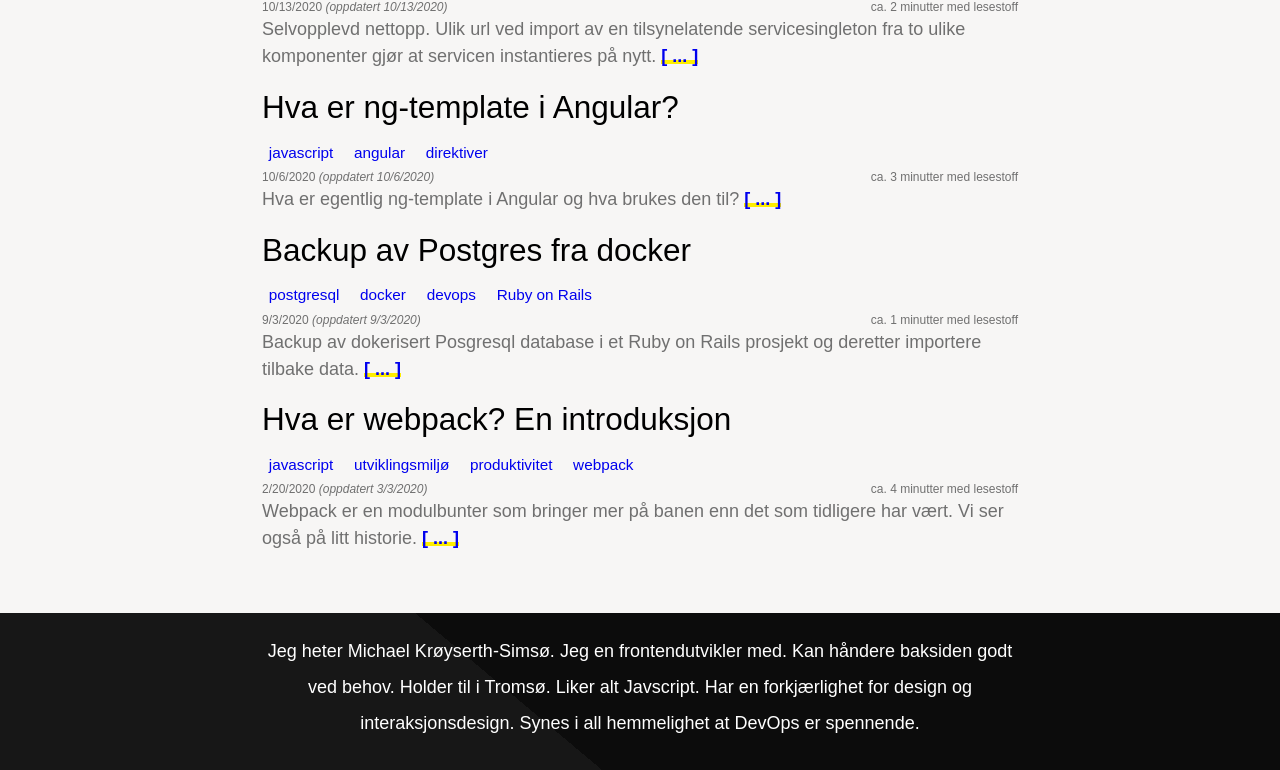
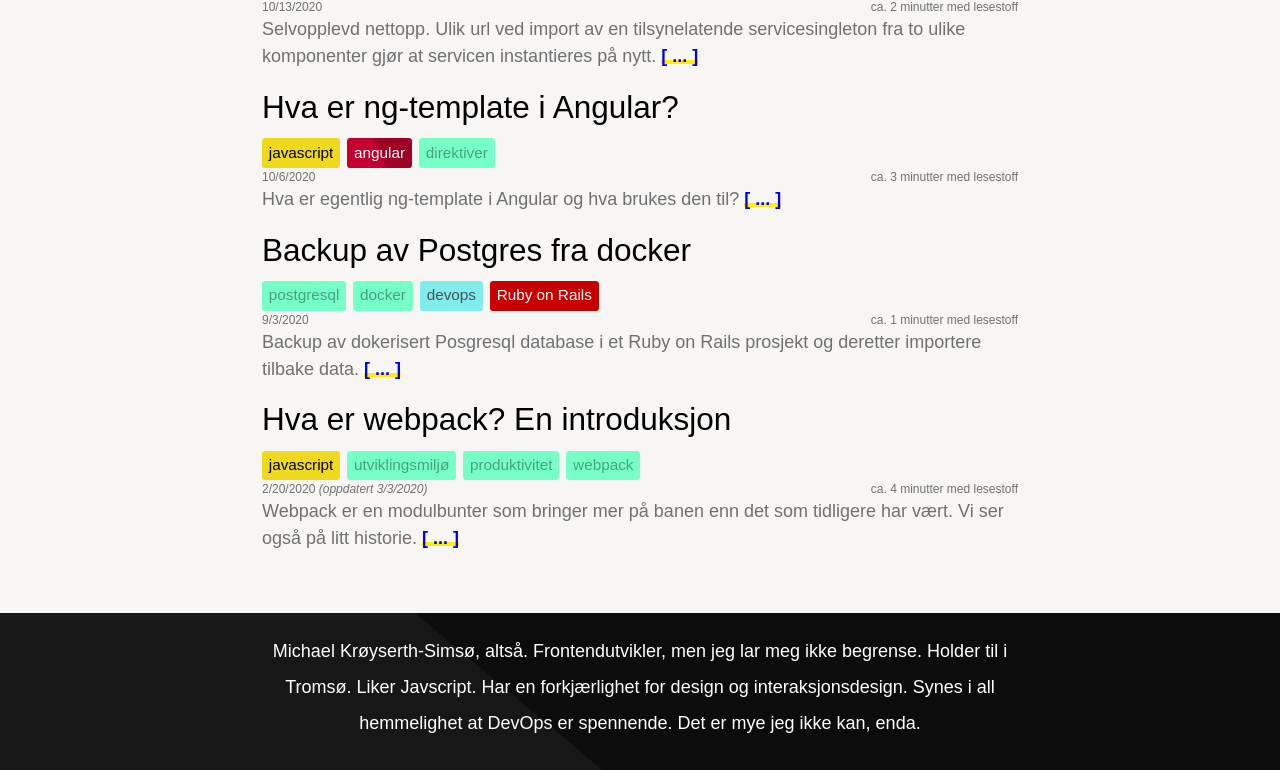
Before and after one commit to michaelsimsoe/blog2.michaelsimsoe.no, a website with bundled scripts: page index.html in a window 1280 px wide. Shown: the part 1242-2012 px from the top of the page. Built offline with nearby package versions, Linux system fonts and the light colour scheme.

Commit message:
feat: adds tags component

```diff
--- a/src/app/components.ts
+++ b/src/app/components.ts
@@ -1,7 +1,9 @@
 import ArticlePreview from "../components/ArticlePreview.js";
 import MainHeader from "../components/MainHeader.js";
 import FooterComponent from "../components/FooterComponent.js";
+import TagComponent from "../components/TagComponent.js";
 
 customElements.define("footer-component", FooterComponent);
 customElements.define("main-header", MainHeader);
 customElements.define("article-preview", ArticlePreview);
+customElements.define("tag-component", TagComponent);
--- a/src/components/ArticlePreview.ts
+++ b/src/components/ArticlePreview.ts
@@ -46,19 +46,16 @@ class ArticlePreview extends HTMLElement {
             </a>
             <div class="article-preview__tags">
               ${tags
-                .map(
-                  (tag) =>
-                    `<div class="article-preview__tag"><a href="#">${tag}</a></div>`
-                )
+                .map((tag) => ` <tag-component name="${tag}"></tag-component>`)
                 .join("")}
             </div>
             <div class="article-preview__meta">
               <time datetime="${new Date(date).toISOString()}">
-                ${new Date(
-                  date
-                ).toLocaleDateString()} <em>(oppdatert ${new Date(
-      updated
-    ).toLocaleDateString()})</em>
+                ${new Date(date).toLocaleDateString()}${
+      updated != date
+        ? ` <em>(oppdatert ${new Date(updated).toLocaleDateString()})</em>`
+        : ""
+    }
               </time>
               <div>ca. ${readingDuration} minutter med lesestoff</div>
             </div>
--- a/src/components/FooterComponent.ts
+++ b/src/components/FooterComponent.ts
@@ -13,10 +13,8 @@ class FooterComponent extends HTMLElement {
           <div class="footer__container">
             <section>
               <p>
-                Jeg heter Michael Krøyserth-Simsø. Jeg en frontendutvikler med. Kan
-                håndere baksiden godt ved behov. Holder til i Tromsø. Liker alt
-                Javscript. Har en forkjærlighet for design og interaksjonsdesign.
-                Synes i all hemmelighet at DevOps er spennende.
+                Michael Krøyserth-Simsø, altså. Frontendutvikler, men jeg lar meg ikke begrense. Holder til i Tromsø. Liker Javscript. Har en forkjærlighet for design og interaksjonsdesign.
+                Synes i all hemmelighet at DevOps er spennende. Det er mye jeg ikke kan, enda.
               </p>
             </section>
             <section class="footer__secondary">
--- a/src/components/MainHeader.ts
+++ b/src/components/MainHeader.ts
@@ -21,7 +21,7 @@ class MainHeader extends HTMLElement {
           </div>
           <nav class="header-nav">
             <a class="header-nav__link" href="/">Hjem</a>
-            <a class="header-nav__link" href="/about/">Om meg</a>
+            <a class="header-nav__link" href="/meg/">Om meg</a>
           </nav>
         </header>
       `;
--- /dev/null
+++ b/src/components/TagComponent.ts
@@ -0,0 +1,39 @@
+class TagComponent extends HTMLElement {
+  private tagStringName: string;
+
+  constructor() {
+    super();
+    this.tagStringName = this.getAttribute("name") || "";
+  }
+
+  connectedCallback(): void {
+    this.render();
+  }
+
+  private getTagStyles(tag: string): string {
+    switch (tag.toLowerCase()) {
+      case "javascript":
+        return "background-color: #efd81d; color: #000;";
+      case "angular":
+        return "background: linear-gradient(249deg, rgba(159, 0, 38, 1) 44%, rgba(195, 0, 47, 1) 54%); color: #ffffff;";
+      case "ruby on rails":
+        return "background-color: #c60100; color: #ffff;";
+      case "devops":
+        return "background-color: #81ecec; color: darken(#81ecec, 40%);";
+      // Add more cases as needed
+      default:
+        return "background-color: #77ffc8; color: #46a27c;";
+    }
+  }
+
+  private render(): void {
+    const style = this.getTagStyles(this.tagStringName);
+    this.innerHTML = `
+        <div class="post-tag" style="${style}">
+          <a href="#">${this.tagStringName}</a>
+        </div>
+      `;
+  }
+}
+
+export default TagComponent;
--- a/static/styles.css
+++ b/static/styles.css
@@ -365,21 +365,25 @@ main {
   flex-direction: column;
 }
 
-.article-preview__tags {
+.article-preview__tags,
+.post-header__post-tags {
   display: flex;
   flex-wrap: wrap;
 }
 
-.article-preview__tag {
+.article-preview__tag,
+.post-tag {
+  padding: 0.1875rem 0.375rem;
   border-radius: 0.1875rem;
-  font-size: 0.85rem;
   margin-right: 0.4rem;
   margin-top: 0.4rem;
-  padding: 0.1875rem 0.375rem;
+  font-size: 0.85rem;
 }
 
-.article-preview__tag a {
+.article-preview__tag,
+.post-tag a {
   text-decoration: none;
+  color: inherit;
 }
 
 .article-preview__link {
```
Also changed, not shown: templates/post.html (+2 -10 lines), meg/index.html (renamed from about/index.html), src/build/build.ts.
